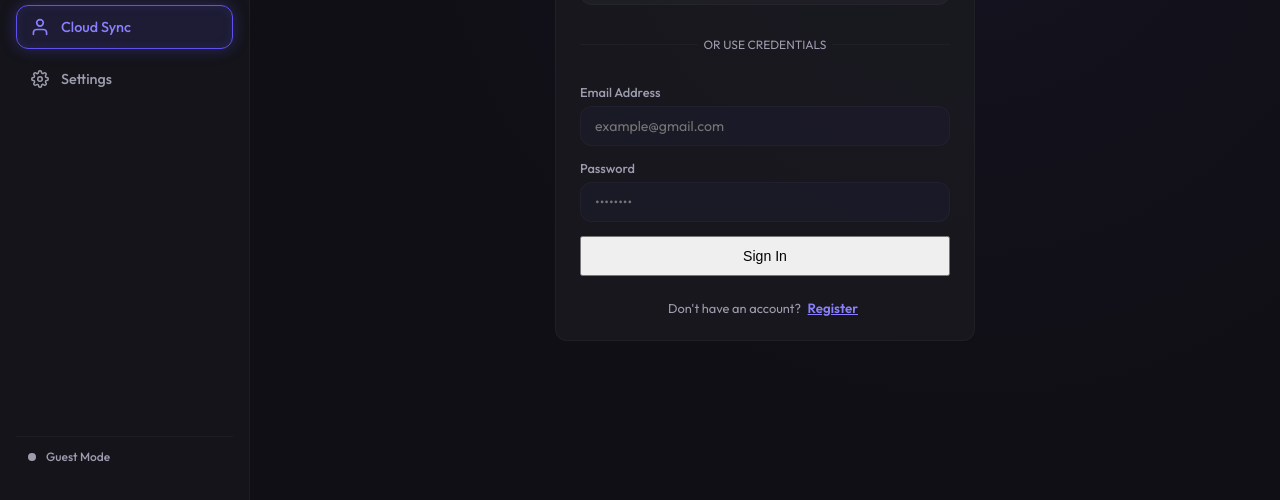
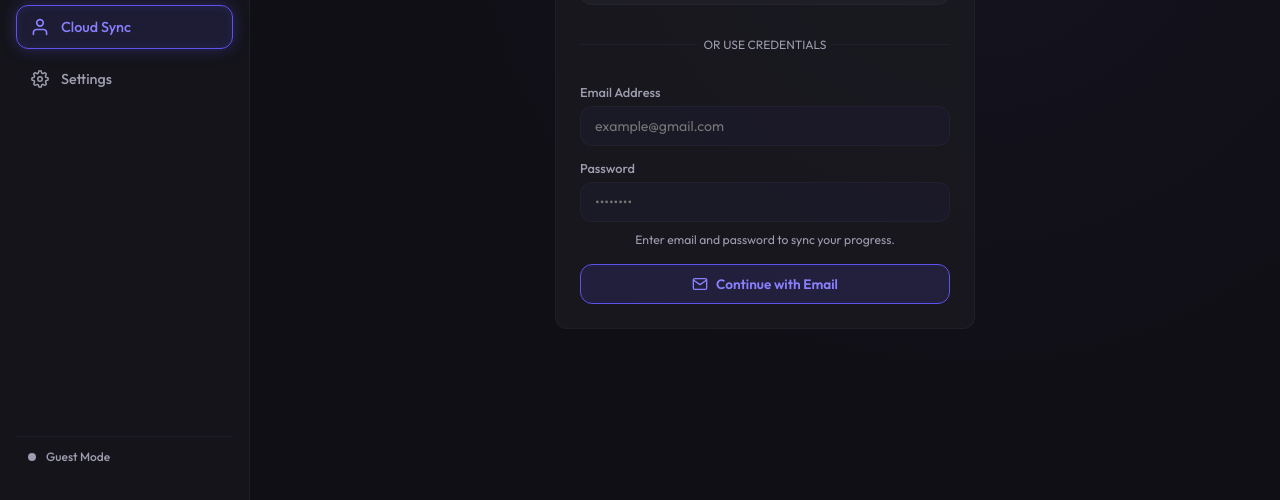
Before and after one commit to StealthMoud/Spelt, a browser extension: page dashboard/dashboard.html in a window 1280 px wide. Both pictures are taken after a click on the button "Cloud Sync". Shown: the part 300-800 px from the top of the page. Drawn offline with Linux system fonts and the light colour scheme.

Commit message:
unified auth panel with dynamic email check

```diff
--- a/dashboard/dashboard.html
+++ b/dashboard/dashboard.html
@@ -398,15 +398,16 @@
                 <input type="password" id="auth-password" class="premium-input" placeholder="••••••••" required autocomplete="current-password">
               </div>
 
-              <button type="submit" class="submit-btn" id="auth-submit-btn" style="padding: 10px; font-size: 0.88rem;">
-                <span id="auth-btn-text">Sign In</span>
+              <p id="auth-form-subtext" style="font-size: 0.76rem; color: var(--text-muted); margin: -4px 0 2px; line-height: 1.35; text-align: center;">Enter email and password to sync your progress.</p>
+
+              <button type="submit" class="submit-btn" id="auth-submit-btn">
+                <svg viewBox="0 0 24 24" fill="none" stroke="currentColor" stroke-width="2" stroke-linecap="round" stroke-linejoin="round" style="width: 16px; height: 16px;">
+                  <path d="M4 4h16c1.1 0 2 .9 2 2v12c0 1.1-.9 2-2 2H4c-1.1 0-2-.9-2-2V6c0-1.1.9-2 2-2z"/>
+                  <polyline points="22,6 12,13 2,6"/>
+                </svg>
+                <span id="auth-btn-text">Continue with Email</span>
               </button>
             </form>
-
-            <div style="text-align: center; font-size: 0.8rem; color: var(--text-muted); margin-top: 4px;">
-              <span id="auth-mode-label">Don't have an account?</span>
-              <button type="button" id="auth-toggle-mode-btn" style="background: none; border: none; color: var(--primary-light); font-weight: 600; cursor: pointer; padding: 0 4px; text-decoration: underline; font-family: inherit;">Register</button>
-            </div>
           </div>
         </div>
 
--- a/dashboard/js/authPanel.js
+++ b/dashboard/js/authPanel.js
@@ -1,4 +1,4 @@
-import { getSession, loginUser, registerUser, logoutUser, syncUserData, getSyncStats, loginWithGoogle } from '../../shared/auth.js';
+import { getSession, loginUser, registerUser, logoutUser, syncUserData, getSyncStats, loginWithGoogle, checkEmailExists } from '../../shared/auth.js';
 import { getWords } from '../../shared/storage.js';
 import { updateSidebarUserDisplay } from './navigation.js';
 
@@ -11,11 +11,11 @@ export function initAuthPanel(onAuthChanged) {
   const authForm = document.getElementById('unified-auth-form');
   const logoutBtn = document.getElementById('logout-btn');
   const syncBtn = document.getElementById('sync-now-btn');
-  const modeToggleBtn = document.getElementById('auth-toggle-mode-btn');
+  const emailInput = document.getElementById('auth-email');
 
   authForm.addEventListener('submit', (e) => {
     e.preventDefault();
-    const email = document.getElementById('auth-email').value.trim();
+    const email = emailInput.value.trim();
     const pass = document.getElementById('auth-password').value;
 
     if (authMode === 'login') {
@@ -25,31 +25,39 @@ export function initAuthPanel(onAuthChanged) {
     }
   });
 
-  modeToggleBtn.addEventListener('click', toggleAuthMode);
+  let checkTimeout = null;
+  emailInput.addEventListener('input', () => {
+    clearTimeout(checkTimeout);
+    checkTimeout = setTimeout(checkEmailState, 200);
+  });
+
   logoutBtn.addEventListener('click', handleLogout);
   syncBtn.addEventListener('click', handleCloudSync);
 
   initGoogleAuthElements();
 }
 
-function toggleAuthMode() {
-  const title = document.getElementById('auth-card-title');
-  const btnText = document.getElementById('auth-btn-text');
-  const modeLabel = document.getElementById('auth-mode-label');
-  const toggleBtn = document.getElementById('auth-toggle-mode-btn');
+async function checkEmailState() {
+  const emailInput = document.getElementById('auth-email');
+  const email = emailInput?.value.trim() || '';
+  const subtext = document.getElementById('auth-form-subtext');
+  const btn = document.getElementById('auth-submit-btn');
+  if (!btn) return;
 
-  if (authMode === 'login') {
-    authMode = 'register';
-    title.textContent = 'Create Cloud Profile';
-    btnText.textContent = 'Register & Sync';
-    modeLabel.textContent = 'Already have an account?';
-    toggleBtn.textContent = 'Sign In';
+  const valid = email && /^[^\s@]+@[^\s@]+\.[^\s@]+$/.test(email);
+  const exists = valid && await checkEmailExists(email);
+  authMode = exists ? 'login' : 'register';
+
+  if (!valid) {
+    authMode = 'login';
+    if (subtext) { subtext.textContent = 'Enter email and password to sync your progress.'; subtext.style.color = 'var(--text-muted)'; }
+    btn.innerHTML = `<svg viewBox="0 0 24 24" fill="none" stroke="currentColor" stroke-width="2" stroke-linecap="round" stroke-linejoin="round" style="width: 16px; height: 16px;"><path d="M4 4h16c1.1 0 2 .9 2 2v12c0 1.1-.9 2-2 2H4c-1.1 0-2-.9-2-2V6c0-1.1.9-2 2-2z"/><polyline points="22,6 12,13 2,6"/></svg><span id="auth-btn-text">Continue with Email</span>`;
+  } else if (exists) {
+    if (subtext) { subtext.textContent = 'Welcome back! Enter password to sign in.'; subtext.style.color = 'var(--primary-light)'; }
+    btn.innerHTML = `<svg viewBox="0 0 24 24" fill="none" stroke="currentColor" stroke-width="2" stroke-linecap="round" stroke-linejoin="round" style="width: 16px; height: 16px;"><path d="M15 3h4a2 2 0 0 1 2 2v14a2 2 0 0 1-2 2h-4M10 17l5-5-5-5M13.8 12H3"/></svg><span id="auth-btn-text">Sign In & Sync</span>`;
   } else {
-    authMode = 'login';
-    title.textContent = 'Sync & Secure Progress';
-    btnText.textContent = 'Sign In';
-    modeLabel.textContent = "Don't have an account?";
-    toggleBtn.textContent = 'Register';
+    if (subtext) { subtext.textContent = 'New email! Enter a password to create your profile.'; subtext.style.color = 'var(--success)'; }
+    btn.innerHTML = `<svg viewBox="0 0 24 24" fill="none" stroke="currentColor" stroke-width="2" stroke-linecap="round" stroke-linejoin="round" style="width: 16px; height: 16px;"><path d="M16 21v-2a4 4 0 0 0-4-4H5a4 4 0 0 0-4 4v2"/><circle cx="8.5" cy="7" r="4"/><line x1="20" y1="8" x2="20" y2="14"/><line x1="17" y1="11" x2="23" y2="11"/></svg><span id="auth-btn-text">Register & Sync</span>`;
   }
 }
 
@@ -158,6 +166,7 @@ export async function refreshSessionUI() {
   } else {
     activePanel.style.display = 'none';
     formsPanel.style.display = 'flex';
+    checkEmailState();
   }
 
   if (onAuthChangedCallback) onAuthChangedCallback();
--- a/dashboard/styles/animations.css
+++ b/dashboard/styles/animations.css
@@ -82,3 +82,42 @@
   border-radius: var(--radius-xl);
   padding: 16px 20px;
 }
+
+.submit-btn {
+  display: flex;
+  align-items: center;
+  justify-content: center;
+  gap: 8px;
+  width: 100%;
+  padding: 10px 18px;
+  background: hsla(245, 80%, 62%, 0.15);
+  border: 1px solid var(--primary);
+  border-radius: var(--radius-xl);
+  color: var(--primary-light);
+  font-family: inherit;
+  font-size: 0.85rem;
+  font-weight: 600;
+  cursor: pointer;
+  transition: all var(--transition-slow) var(--spring-curve);
+}
+
+.submit-btn svg {
+  width: 16px;
+  height: 16px;
+  transition: transform 0.2s var(--spring-curve);
+}
+
+.submit-btn:hover {
+  background: var(--primary);
+  color: var(--text-main);
+  box-shadow: 0 6px 15px var(--primary-glow);
+  transform: translateY(-2px);
+}
+
+.submit-btn:hover svg {
+  transform: scale(1.1);
+}
+
+.submit-btn:active {
+  transform: scale(0.97);
+}
--- a/shared/auth.js
+++ b/shared/auth.js
@@ -138,3 +138,10 @@ export async function getSyncStats() {
     itemCount: user?.backupData?.length || 0
   };
 }
+
+// Check if email account exists in the client-side mock db
+export async function checkEmailExists(email) {
+  if (!email) return false;
+  const accounts = await getAuthStored('spelt_accounts') || {};
+  return !!accounts[email.toLowerCase()];
+}
```
